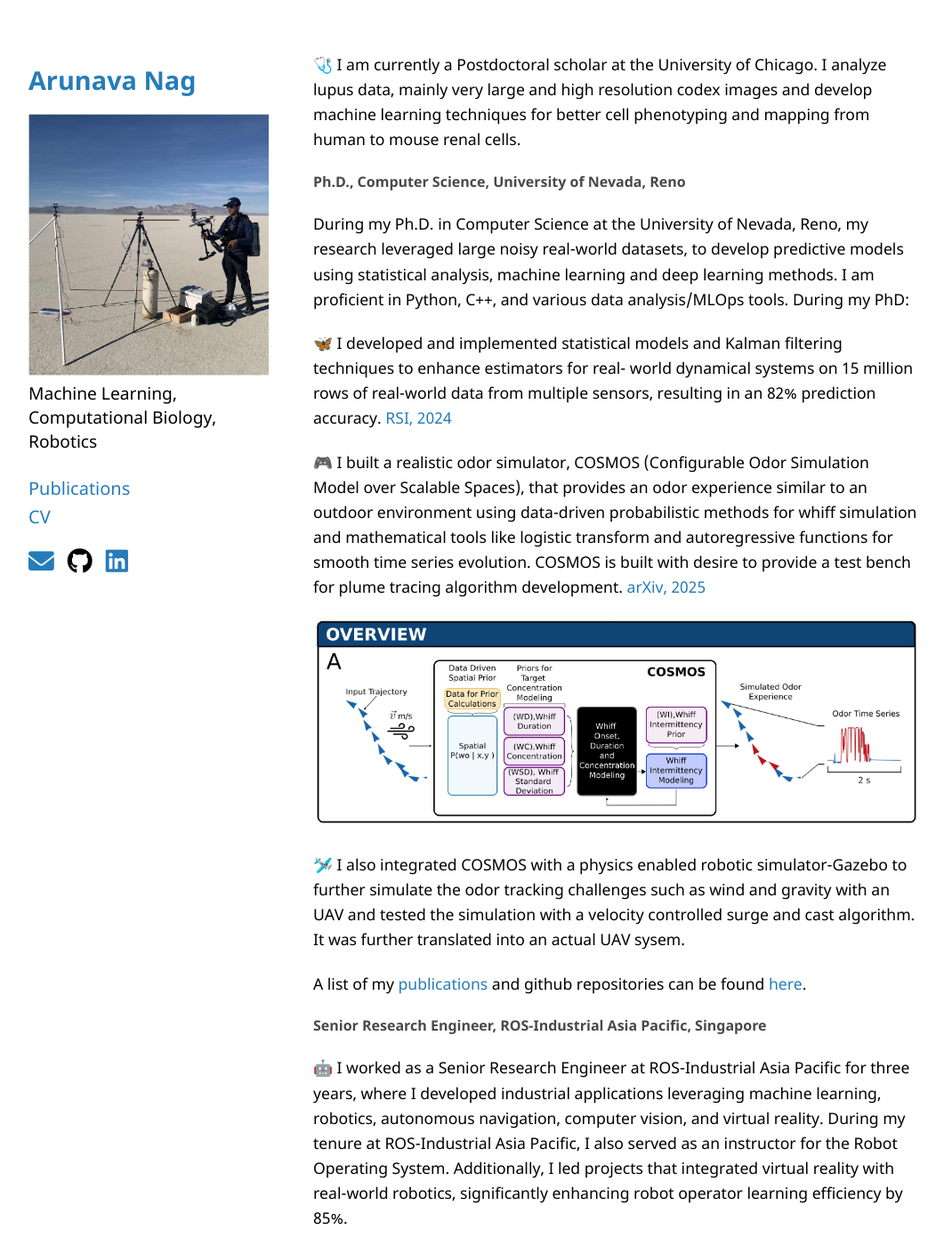
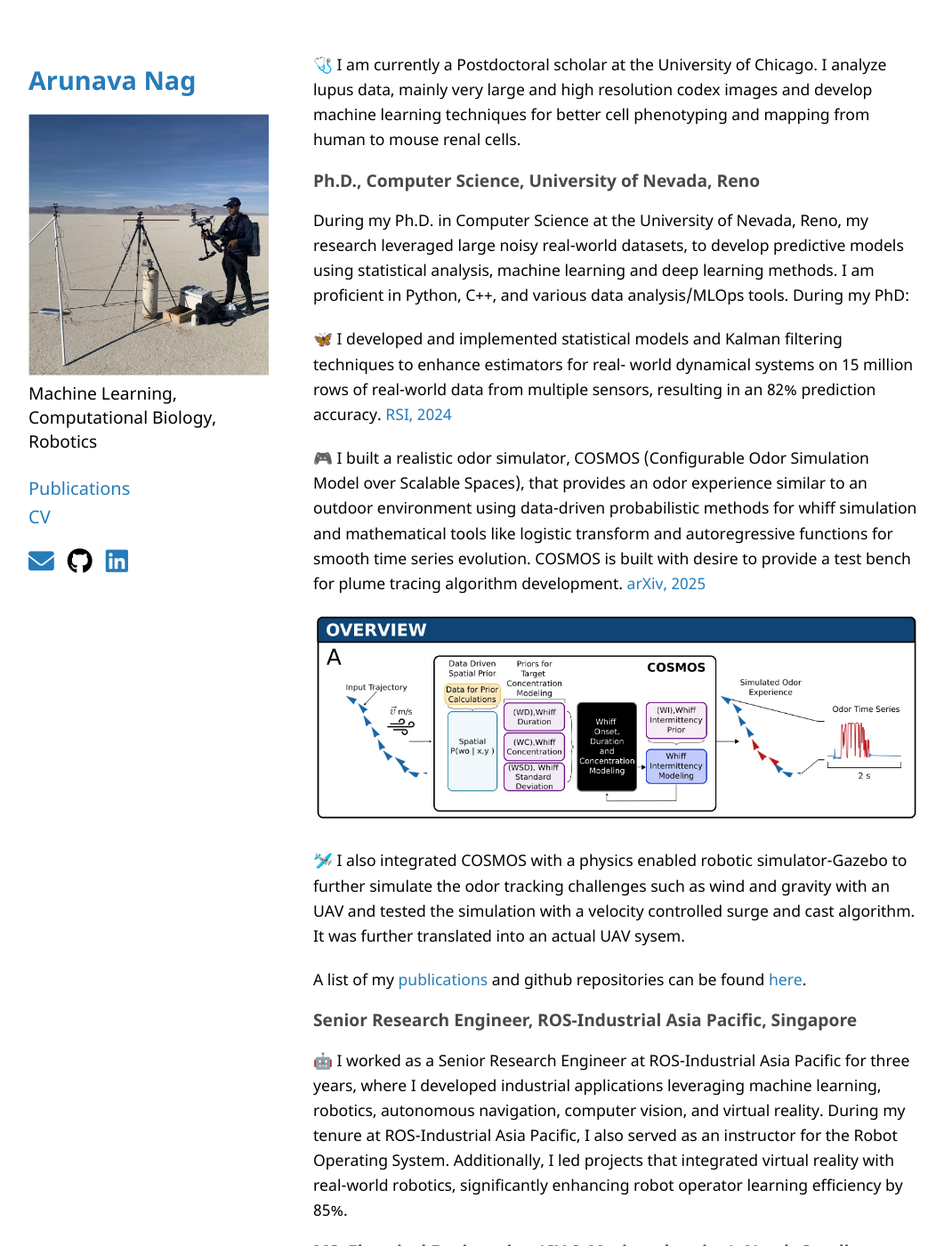
Before and after one commit to arunavanag591/mypage, a Jekyll site: the page built from index.md, in a window 1280 px wide and 1400 px high. Shown: the whole window at 89% size, without its empty margins (108-1169 px from the left). Built offline with Jekyll 4.4.1, drawn with Linux system fonts in a browser that asks for light colours; a style sheet for code colours, icons or effects is not loaded.

```diff
--- a/assets/css/style.scss
+++ b/assets/css/style.scss
@@ -34,7 +34,7 @@
 }
 
 section h3 {
-  font-size: 1.5em !important;
+  font-size: 1.2em !important;
 }
 
 /* Make the header name (Arunava Nag) smaller */
--- a/index.md
+++ b/index.md
@@ -3,7 +3,7 @@
 ---
 🩺 I am currently a Postdoctoral scholar at the University of Chicago. I analyze lupus data, mainly very large and high resolution codex images and develop machine learning techniques for better cell phenotyping and mapping from human to mouse renal cells.
 
-#### Ph.D., Computer Science, University of Nevada, Reno
+### Ph.D., Computer Science, University of Nevada, Reno
 During my Ph.D. in Computer Science at the University of Nevada, Reno, my research leveraged large noisy real-world datasets, to develop predictive models using statistical analysis, machine learning and deep learning methods. I am proficient in Python, C++, and various data analysis/MLOps tools. During my PhD:
 
 🦋 I developed and implemented statistical models and Kalman filtering techniques to enhance estimators for real- world dynamical systems on 15 million rows of real-world data from multiple sensors, resulting in an 82% prediction accuracy. [RSI, 2024](https://royalsocietypublishing.org/doi/full/10.1098/rsif.2024.0169)
@@ -17,13 +17,13 @@
 
 A list of my [publications](https://arunavanag591.github.io/mypage/publications/) and github repositories can be found [here](https://github.com/arunavanag591).
 
-#### Senior Research Engineer, ROS-Industrial Asia Pacific, Singapore
+### Senior Research Engineer, ROS-Industrial Asia Pacific, Singapore
 🤖 I worked as a Senior Research Engineer at ROS-Industrial Asia Pacific for three years, where I developed industrial applications leveraging machine learning, robotics, autonomous navigation, computer vision, and virtual reality. During my tenure at ROS-Industrial Asia Pacific, I also served as an instructor for the Robot Operating System. Additionally, I led projects that integrated virtual reality with real-world robotics, significantly enhancing robot operator learning efficiency by 85%.
 
-#### MS, Electrical Engineering (CV & Motion planning), North Carolina State University
+### MS, Electrical Engineering (CV & Motion planning), North Carolina State University
 🦾 🔧 In 2016, I received my MS in Electrical Engineering at North Carolina State University. My thesis focused on 📷 vision-guided collaborative robotics for manufacturing applications. Specifically, I developed an assembly line featuring multiple artificial agents and robots capable of performing complex assembly tasks of small components using point cloud processing and computer vision techniques.
 
-#### Projects
+### Projects
 1. [COSMOS](https://github.com/arunavanag591/COSMOS) : A data-driven probabilistic time series simulator for chemical plumes across spatial scales.
 2. [Single cell CAR T patient response modeling](https://github.com/arunavanag591/single-cell-car-t-response-modeling.git) : Modeled patient response for scRNA CAR T therapy using scanpy tools, random forests and CNNs.
 3. [GPTalkTerminal](https://github.com/arunavanag591/GPTalkTerminal.git) : This is a command-line assistant implementation using ChatGPT API
```
